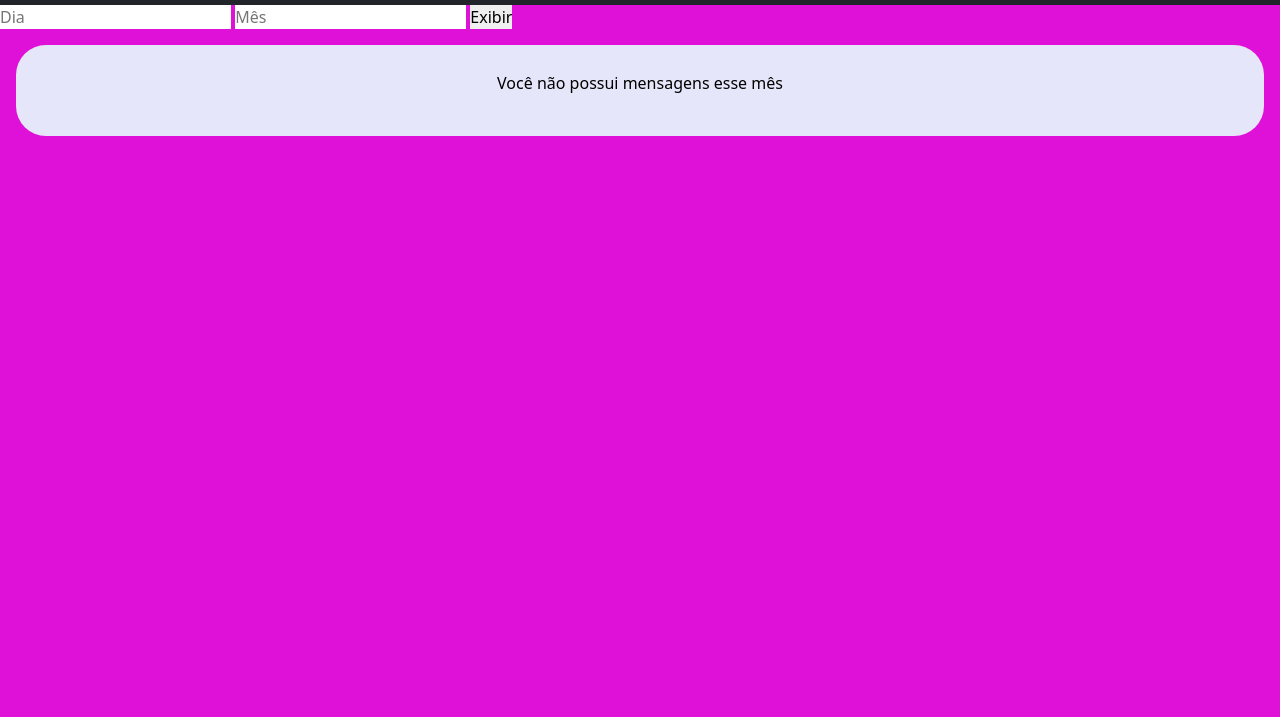
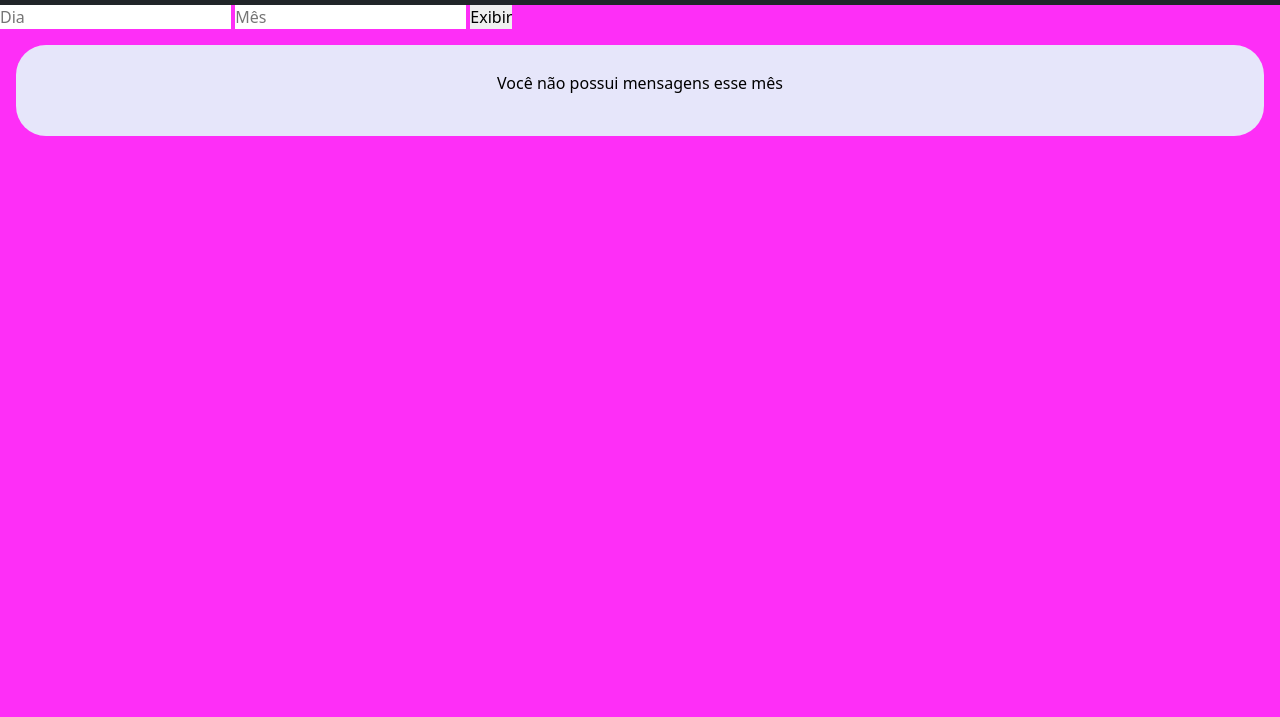
Before and after one commit to LuzNegra/Site-Rayssa, a plain HTML site: page index.html in a window 1280 px wide. Shown: the part 83-800 px from the top of the page. Drawn offline with nearby package versions, Linux system fonts and the light colour scheme.

Commit message:
troca de fundo v2

```diff
--- a/index.css
+++ b/index.css
@@ -4,7 +4,7 @@
     padding: 0px;
 }
 body{
-    background-color: #DF10D7 !important;
+    background-color: #FE2EF7 !important;
 }
 header{
     background-color: #1C1C1C;
```
